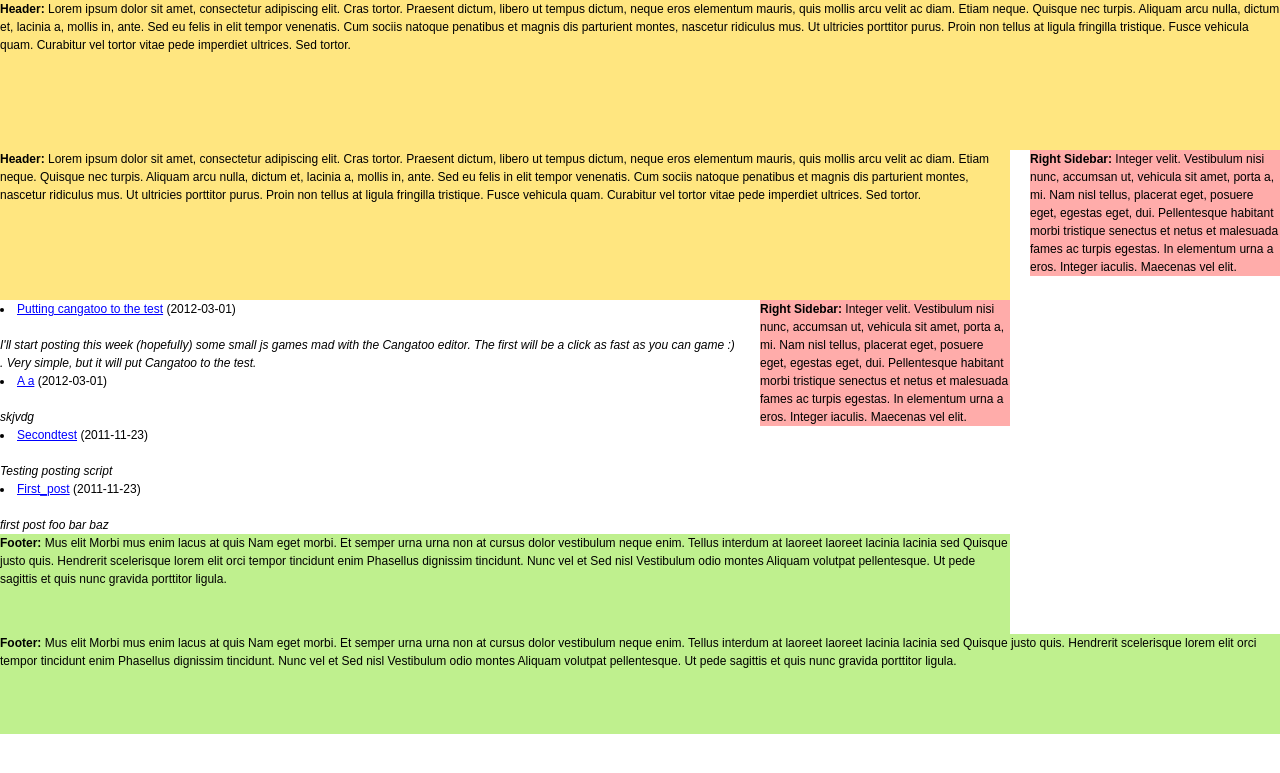
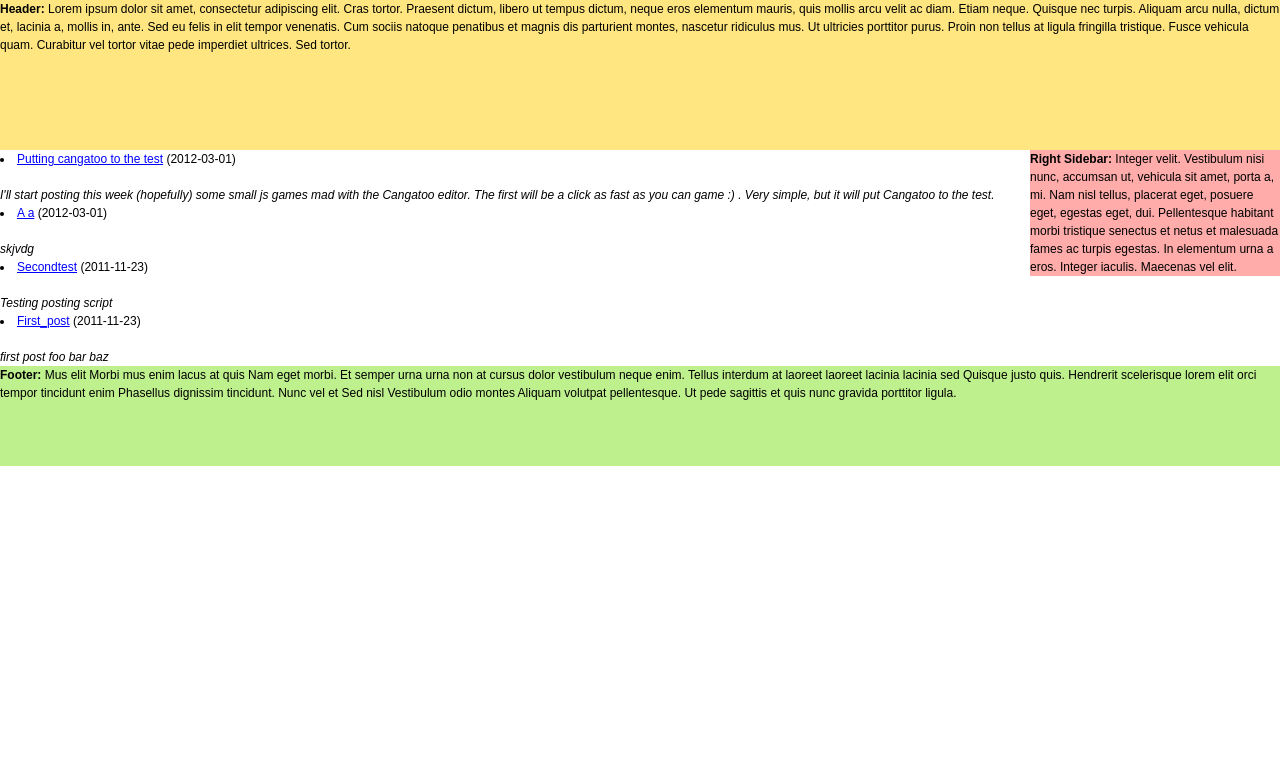
Before and after one commit to beothorn/SimpleGithubBlog, a Jekyll site: the page built from index.html, in a window 1280 px wide. Shown: the top 773 px of the page. Built offline with Jekyll 4.4.1, drawn with Linux system fonts in a browser that asks for light colours.

Commit message:
New layout

```diff
--- a/index.html
+++ b/index.html
@@ -2,30 +2,6 @@
 layout: main
 title: Home page
 ---
-<!DOCTYPE html>
-<html xmlns="http://www.w3.org/1999/xhtml">
-<head>
-	<meta charset="utf-8" />
-	<!--[if IE]><script src="http://html5shiv.googlecode.com/svn/trunk/html5.js"></script><![endif]-->
-	<title></title>
-	<meta name="keywords" content="" />
-	<meta name="description" content="" />
-	<link rel="stylesheet" href="style.css" type="text/css" media="screen, projection" />
-	<!--[if lte IE 6]><link rel="stylesheet" href="style_ie.css" type="text/css" media="screen, projection" /><![endif]-->
-</head>
-
-<body>
-
-<div id="wrapper">
-
-	<header id="header">
-		<strong>Header:</strong> Lorem ipsum dolor sit amet, consectetur adipiscing elit. Cras tortor. Praesent dictum, libero ut tempus dictum, neque eros elementum mauris, quis mollis arcu velit ac diam. Etiam neque. Quisque nec turpis. Aliquam arcu nulla, dictum et, lacinia a, mollis in, ante. Sed eu felis in elit tempor venenatis. Cum sociis natoque penatibus et magnis dis parturient montes, nascetur ridiculus mus. Ut ultricies porttitor purus. Proin non tellus at ligula fringilla tristique. Fusce vehicula quam. Curabitur vel tortor vitae pede imperdiet ultrices. Sed tortor.
-	</header><!-- #header-->
-
-	<section id="middle">
-
-		<div id="container">
-			<div id="content">
 {% for post in site.posts limit: 5 %}
 <div class="post_info">
 	<li>
@@ -35,20 +11,3 @@
 	</br> <em>{{ post.content }} </em>
 </div>
 {% endfor %}
-			</div><!-- #content-->
-		</div><!-- #container-->
-
-		<aside id="sideRight">
-			<strong>Right Sidebar:</strong> Integer velit. Vestibulum nisi nunc, accumsan ut, vehicula sit amet, porta a, mi. Nam nisl tellus, placerat eget, posuere eget, egestas eget, dui. Pellentesque habitant morbi tristique senectus et netus et malesuada fames ac turpis egestas. In elementum urna a eros. Integer iaculis. Maecenas vel elit.
-		</aside><!-- #sideRight -->
-
-	</section><!-- #middle-->
-
-	<footer id="footer">
-		<strong>Footer:</strong> Mus elit Morbi mus enim lacus at quis Nam eget morbi. Et semper urna urna non at cursus dolor vestibulum neque enim. Tellus interdum at laoreet laoreet lacinia lacinia sed Quisque justo quis. Hendrerit scelerisque lorem elit orci tempor tincidunt enim Phasellus dignissim tincidunt. Nunc vel et Sed nisl Vestibulum odio montes Aliquam volutpat pellentesque. Ut pede sagittis et quis nunc gravida porttitor ligula.
-	</footer><!-- #footer -->
-
-</div><!-- #wrapper -->
-
-</body>
-</html>
```
Lines whose indentation alone changed are shown as unchanged.
